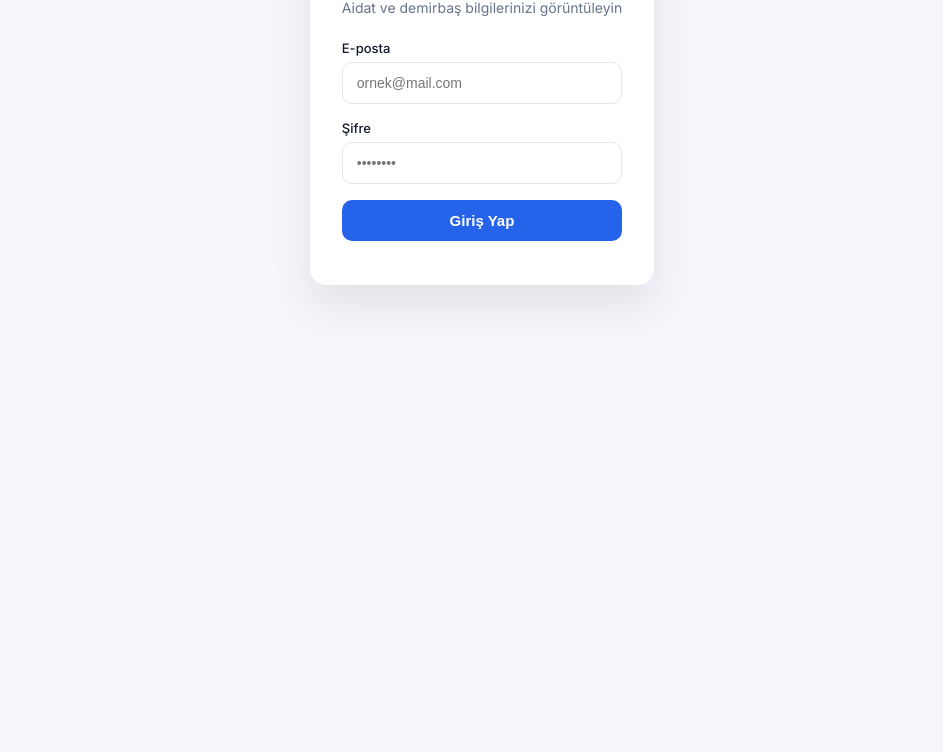
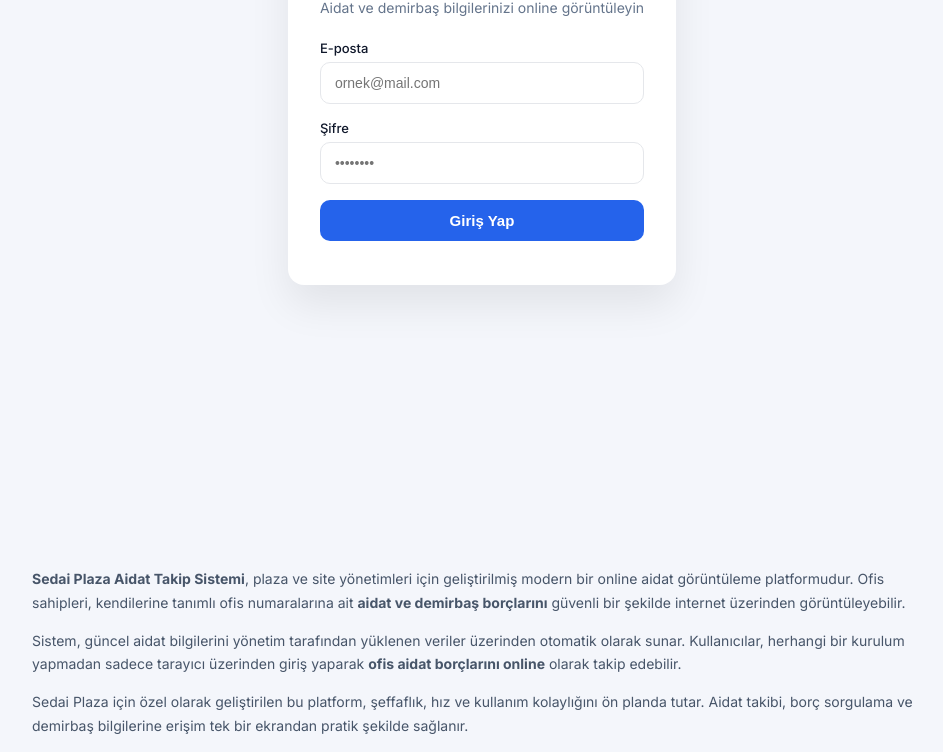
Before and after one commit to melihcc/plaza, a plain HTML site: page index.html in a window 1280 px wide. Shown: the part 293-1045 px from the top of the page, without its empty margins (158-1101 px from the left). Before the commit the page ends 800 px from the top, so only its background shows below. Drawn offline with Linux system fonts and the light colour scheme; no server answers.

Commit message:
Add files via upload

```diff
--- a/index.html
+++ b/index.html
@@ -3,203 +3,196 @@
 <head>
   <meta charset="utf-8">
   <meta name="viewport" content="width=device-width, initial-scale=1">
-  <title>Sedai Plaza | Aidat Takip</title>
+
+  <title>Sedai Plaza Aidat Takip Sistemi | Online Aidat Görüntüleme</title>
+
+  <meta name="description"
+        content="Sedai Plaza için ofis aidat ve demirbaş borçlarını online görüntüleme sistemi. Güvenli, hızlı ve kurulum gerektirmeyen aidat takip platformu.">
+
+  <meta name="robots" content="index,follow">
+
   <link rel="icon" href="data:,">
 
-  <!-- Google Font -->
   <link href="https://fonts.googleapis.com/css2?family=Inter:wght@400;500;600;700&display=swap" rel="stylesheet">
 
   <style>
     :root {
-      --primary: #2563eb;
-      --bg: #f4f6fb;
-      --card: #ffffff;
-      --text: #0f172a;
-      --muted: #64748b;
-      --border: #e5e7eb;
-      --danger: #dc2626;
+      --primary:#2563eb;
+      --bg:#f4f6fb;
+      --card:#ffffff;
+      --text:#0f172a;
+      --muted:#64748b;
+      --border:#e5e7eb;
+      --danger:#dc2626;
     }
 
-    * { box-sizing: border-box; }
+    * { box-sizing:border-box }
 
     body {
-      margin: 0;
-      font-family: "Inter", system-ui, sans-serif;
-      background: var(--bg);
-      color: var(--text);
+      margin:0;
+      font-family:"Inter",system-ui,sans-serif;
+      background:var(--bg);
+      color:var(--text);
     }
 
     .page {
-      min-height: 100vh;
-      display: flex;
-      align-items: center;
-      justify-content: center;
-      padding: 24px;
+      min-height:100vh;
+      display:flex;
+      justify-content:center;
+      padding:24px;
     }
 
     .container {
-      width: 100%;
-      max-width: 1100px;
+      width:100%;
+      max-width:1100px;
     }
 
     /* LOGIN */
     .login-card {
-      max-width: 420px;
-      margin: auto;
-      background: var(--card);
-      border-radius: 16px;
-      padding: 32px;
-      box-shadow: 0 20px 40px rgba(0,0,0,.08);
+      max-width:420px;
+      margin:auto;
+      background:var(--card);
+      border-radius:16px;
+      padding:32px;
+      box-shadow:0 20px 40px rgba(0,0,0,.08);
     }
 
     .login-card h1 {
-      margin: 0 0 6px;
-      font-size: 26px;
-      font-weight: 700;
+      margin:0 0 6px;
+      font-size:26px;
+      font-weight:700;
     }
 
     .login-card p {
-      margin: 0 0 24px;
-      color: var(--muted);
-      font-size: 14px;
+      margin:0 0 24px;
+      color:var(--muted);
+      font-size:14px;
     }
 
-    .field {
-      margin-bottom: 16px;
-    }
+    .field { margin-bottom:16px }
 
     .field label {
-      display: block;
-      font-size: 13px;
-      font-weight: 500;
-      margin-bottom: 6px;
+      display:block;
+      font-size:13px;
+      font-weight:500;
+      margin-bottom:6px;
     }
 
     .field input {
-      width: 100%;
-      padding: 12px 14px;
-      border-radius: 10px;
-      border: 1px solid var(--border);
-      font-size: 14px;
-      transition: border-color .2s, box-shadow .2s;
-    }
-
-    .field input:focus {
-      outline: none;
-      border-color: var(--primary);
-      box-shadow: 0 0 0 3px rgba(37,99,235,.15);
-    }
-
-    .input-error {
-      border-color: var(--danger) !important;
-      box-shadow: 0 0 0 3px rgba(220,38,38,.15);
-    }
-
-    @keyframes shake {
-      0% { transform: translateX(0); }
-      25% { transform: translateX(-4px); }
-      50% { transform: translateX(4px); }
-      75% { transform: translateX(-4px); }
-      100% { transform: translateX(0); }
-    }
-
-    .shake {
-      animation: shake .3s;
+      width:100%;
+      padding:12px 14px;
+      border-radius:10px;
+      border:1px solid var(--border);
+      font-size:14px;
     }
 
     .btn-primary {
-      width: 100%;
-      padding: 12px;
-      border-radius: 10px;
-      border: none;
-      background: var(--primary);
-      color: white;
-      font-weight: 600;
-      font-size: 15px;
-      cursor: pointer;
+      width:100%;
+      padding:12px;
+      border-radius:10px;
+      border:none;
+      background:var(--primary);
+      color:white;
+      font-weight:600;
+      font-size:15px;
+      cursor:pointer;
     }
 
     .login-error {
-      color: var(--danger);
-      font-size: 13px;
-      margin-top: 12px;
+      color:var(--danger);
+      font-size:13px;
+      margin-top:12px;
     }
 
     /* DASHBOARD */
-    .dashboard { display: none; }
+    .dashboard { display:none }
 
     .topbar {
-      display: flex;
-      justify-content: space-between;
-      align-items: center;
-      margin-bottom: 24px;
+      display:flex;
+      justify-content:space-between;
+      align-items:center;
+      margin-bottom:24px;
     }
 
     .title h2 {
-      margin: 0;
-      font-size: 22px;
-      font-weight: 700;
+      margin:0;
+      font-size:22px;
+      font-weight:700;
     }
 
     .title span {
-      font-size: 13px;
-      color: var(--muted);
+      font-size:13px;
+      color:var(--muted);
     }
 
     .btn-outline {
-      padding: 10px 14px;
-      border-radius: 10px;
-      border: 1px solid var(--border);
-      background: white;
-      cursor: pointer;
-      font-weight: 500;
+      padding:10px 14px;
+      border-radius:10px;
+      border:1px solid var(--border);
+      background:white;
+      cursor:pointer;
+      font-weight:500;
     }
 
     .card {
-      background: var(--card);
-      border-radius: 16px;
-      padding: 20px;
-      box-shadow: 0 10px 24px rgba(0,0,0,.05);
+      background:var(--card);
+      border-radius:16px;
+      padding:20px;
+      box-shadow:0 10px 24px rgba(0,0,0,.05);
     }
 
     table {
-      width: 100%;
-      border-collapse: collapse;
-      margin-top: 16px;
+      width:100%;
+      border-collapse:collapse;
+      margin-top:16px;
     }
 
-    th, td {
-      padding: 12px;
-      border-bottom: 1px solid var(--border);
-      font-size: 14px;
+    th,td {
+      padding:12px;
+      border-bottom:1px solid var(--border);
+      font-size:14px;
     }
 
-    th { color: var(--muted); }
+    th { color:var(--muted) }
 
     td:last-child, th:last-child {
-      text-align: right;
+      text-align:right;
     }
 
     #officeGrid {
-      display: grid;
-      grid-template-columns: repeat(auto-fill, minmax(240px, 1fr));
-      gap: 16px;
-      margin-top: 20px;
+      display:grid;
+      grid-template-columns:repeat(auto-fill,minmax(240px,1fr));
+      gap:16px;
+      margin-top:20px;
     }
 
     .officeCard {
-      background: var(--card);
-      border-radius: 16px;
-      padding: 18px;
-      box-shadow: 0 10px 24px rgba(0,0,0,.06);
+      background:var(--card);
+      border-radius:16px;
+      padding:18px;
+      box-shadow:0 10px 24px rgba(0,0,0,.06);
     }
 
     .officeCard h4 {
-      margin: 0 0 12px;
-      font-size: 18px;
+      margin:0 0 12px;
+      font-size:18px;
     }
+
+    /* SEO TEXT */
+    .seo-section {
+      margin-top:60px;
+      max-width:900px;
+      margin-left:auto;
+      margin-right:auto;
+      color:#475569;
+      font-size:14px;
+      line-height:1.7;
+    }
+
+    .seo-section p { margin-bottom:14px }
   </style>
 </head>
+
 <body>
 
 <div class="page">
@@ -207,7 +200,7 @@
   <!-- LOGIN -->
   <div id="loginCard" class="login-card">
     <h1>Sedai Plaza</h1>
-    <p>Aidat ve demirbaş bilgilerinizi görüntüleyin</p>
+    <p>Aidat ve demirbaş bilgilerinizi online görüntüleyin</p>
 
     <div class="field">
       <label>E-posta</label>
@@ -220,11 +213,10 @@
     </div>
 
     <button id="loginBtn" class="btn-primary">Giriş Yap</button>
-
     <div id="loginMsg" class="login-error"></div>
   </div>
 
-  <!-- USER -->
+  <!-- USER PANEL -->
   <div id="userPanel" class="container dashboard">
     <div class="topbar">
       <div class="title">
@@ -235,7 +227,7 @@
     </div>
 
     <div class="card">
-      <div id="userExcelStatus" class="title span"></div>
+      <div id="userExcelStatus"></div>
 
       <table>
         <thead>
@@ -255,7 +247,7 @@
     </div>
   </div>
 
-  <!-- ADMIN -->
+  <!-- ADMIN PANEL -->
   <div id="adminPanel" class="container dashboard">
     <div class="topbar">
       <div class="title">
@@ -269,13 +261,39 @@
       </div>
     </div>
 
-    <div id="adminExcelStatus" class="title span"></div>
+    <div id="adminExcelStatus"></div>
     <div id="officeGrid"></div>
   </div>
 
 </div>
 
+<!-- SEO CONTENT (GOOGLE İÇİN) -->
+<section class="seo-section">
+  <p>
+    <strong>Sedai Plaza Aidat Takip Sistemi</strong>, plaza ve site yönetimleri için
+    geliştirilmiş modern bir online aidat görüntüleme platformudur.
+    Ofis sahipleri, kendilerine tanımlı ofis numaralarına ait
+    <strong>aidat ve demirbaş borçlarını</strong> güvenli bir şekilde
+    internet üzerinden görüntüleyebilir.
+  </p>
+
+  <p>
+    Sistem, güncel aidat bilgilerini yönetim tarafından yüklenen veriler üzerinden
+    otomatik olarak sunar. Kullanıcılar, herhangi bir kurulum yapmadan
+    sadece tarayıcı üzerinden giriş yaparak
+    <strong>ofis aidat borçlarını online</strong> olarak takip edebilir.
+  </p>
+
+  <p>
+    Sedai Plaza için özel olarak geliştirilen bu platform,
+    şeffaflık, hız ve kullanım kolaylığını ön planda tutar.
+    Aidat takibi, borç sorgulama ve demirbaş bilgilerine erişim
+    tek bir ekrandan pratik şekilde sağlanır.
+  </p>
+</section>
+
 <script src="https://cdn.jsdelivr.net/npm/xlsx/dist/xlsx.full.min.js"></script>
 <script type="module" src="./app.js"></script>
+
 </body>
 </html>
```
